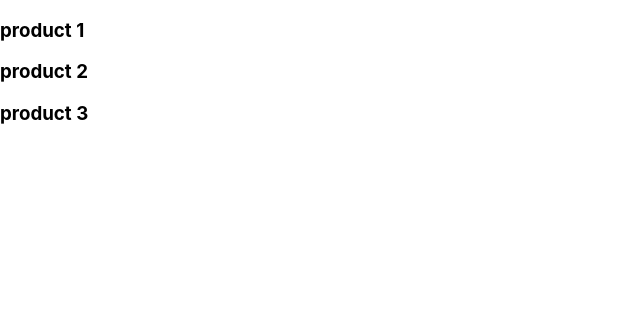
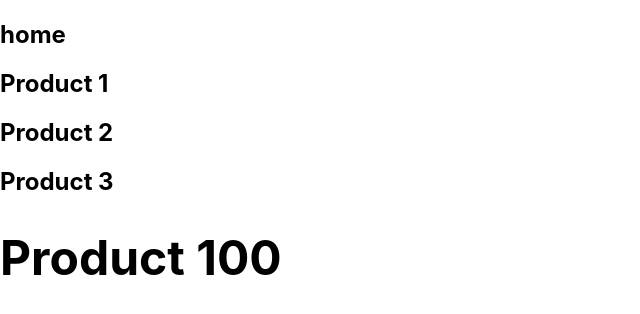
Before and after one commit to Arifulcode/nextjs_learning, a Next.js app: page /product in a window 1280 px wide. Shown: the top 314 px of the page, without its empty margins (0-640 px from the left). Built offline with nearby package versions, Linux system fonts and the light colour scheme.

Commit message:
link component navigation

```diff
--- a/pages/product/index.tsx
+++ b/pages/product/index.tsx
@@ -1,9 +1,36 @@
-function ProductList(){
+import Link from 'next/link'
+function ProductList({productId=100 }){
     return (
         <>
-            <h3>product 1</h3>
+        <h2>
+           <Link href='/'>
+                home
+            </Link>
+        </h2>
+        <h2>
+           <Link href='/product/1'>
+                Product 1
+            </Link>
+        </h2>
+        <h2>
+           <Link href='/product/2'>
+                Product 2
+            </Link>
+        </h2>
+        <h2>
+           <Link href='/product/3'>
+                Product 3
+            </Link>
+        </h2>
+        <h2>
+           <Link href={`/product/${productId}`}>
+                <h1>Product {productId}</h1>
+            </Link>
+        </h2>
+
+            {/* <h3>product 1</h3>
             <h3>product 2</h3>
-            <h3>product 3</h3>
+            <h3>product 3</h3> */}
         </>
     )
 }
```
Also changed, not shown: pages/index.tsx (+14 -70 lines).
